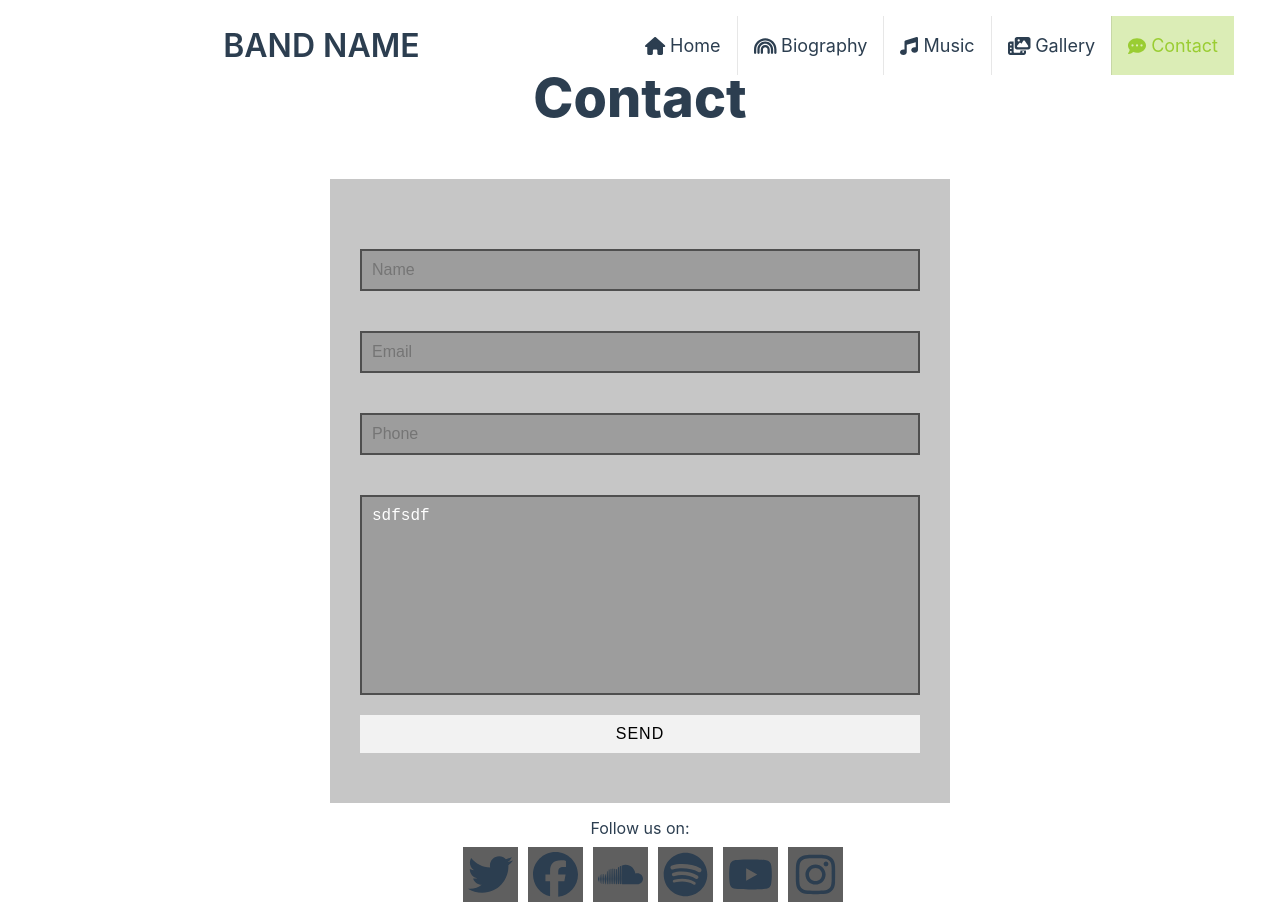
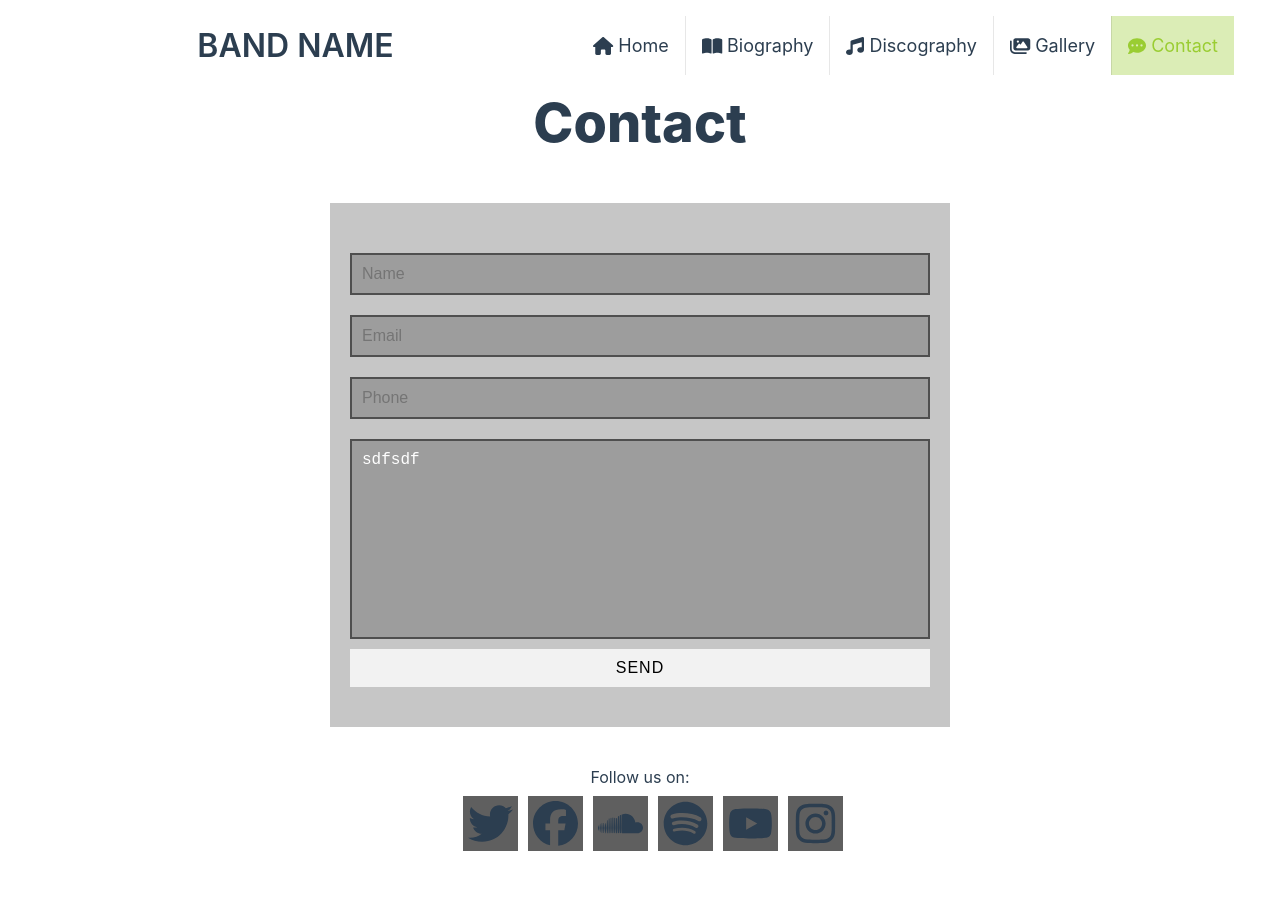
Before and after one commit to DyLaNHurtado/vue-band-website, a Vue app: page /contact in a window 1280 px wide. After the commit the page ends 866 px from the top, so only its background shows below. Built offline with nearby package versions, Linux system fonts and the light colour scheme.

Commit message:
Changing name of routes

```diff
--- a/src/App.vue
+++ b/src/App.vue
@@ -67,7 +67,7 @@ export default {
   </header>
   <RouterView />
   <Transition name="slide-fade">
-    <button v-if="!isTopOfPage" @click="scrollTop" class="fab"><font-awesome-icon class="icon"  :icon="['fas', 'arrow-up']" size="xl"/></button>
+    <button v-if="!isTopOfPage" @click="scrollTop()" class="fab"><font-awesome-icon class="icon"  :icon="['fas', 'arrow-up']" size="xl"/></button>
   </Transition>
   <button @click="toogleNavMenu()" class="nav-btn" :class="{'nav-menu-btn':showNavMenu}">
     <div></div>
--- a/src/assets/main.css
+++ b/src/assets/main.css
@@ -83,7 +83,7 @@ a,
 
 .btn:hover {
   color: white;
-  box-shadow: inset 340px 0 0 0 red;
+  box-shadow: inset 90vw 0 0 0 red;
 }
 
 .fade-in {
--- a/src/components/NavBar.vue
+++ b/src/components/NavBar.vue
@@ -4,6 +4,8 @@ export default {
     methods:{
         navClicked(){
             this.$emit('navClicked');
+            window.scrollTo({top: 0, left: 0, behavior: 'smooth'});
+
         }
     }
   }
@@ -12,9 +14,9 @@ export default {
 <template>
     <nav>
         <RouterLink to="/" @click="navClicked()"><font-awesome-icon class="icon" :icon="['fas', 'home']" :size="size"/>&nbsp;Home</RouterLink>
-        <RouterLink to="/biography"  @click="navClicked()"><font-awesome-icon class="icon" :icon="['fas', 'rainbow']" :size="size"/>&nbsp;Biography</RouterLink>
-        <RouterLink to="/music"  @click="navClicked()"><font-awesome-icon class="icon" :icon="['fas', 'music']" :size="size"/>&nbsp;Music</RouterLink>
-        <RouterLink to="/gallery"  @click="navClicked()"><font-awesome-icon class="icon" :icon="['fas', 'photo-film']" :size="size"/>&nbsp;Gallery</RouterLink>
+        <RouterLink to="/biography"  @click="navClicked()"><font-awesome-icon class="icon" :icon="['fas', 'book-open']" :size="size"/>&nbsp;Biography</RouterLink>
+        <RouterLink to="/discography"  @click="navClicked()"><font-awesome-icon class="icon" :icon="['fas', 'music']" :size="size"/>&nbsp;Discography</RouterLink>
+        <RouterLink to="/gallery"  @click="navClicked()"><font-awesome-icon class="icon" :icon="['fas', 'images']" :size="size"/>&nbsp;Gallery</RouterLink>
         <RouterLink to="/contact"  @click="navClicked()"><font-awesome-icon class="icon" :icon="['fas', 'comment-dots']" :size="size"/>&nbsp;Contact</RouterLink>
     </nav>
 </template>
--- a/src/router/index.js
+++ b/src/router/index.js
@@ -20,9 +20,9 @@ const router = createRouter({
       component: () => import('../views/GalleryView.vue')
     },
     {
-      path: '/music',
-      name: 'music',
-      component: () => import('../views/MusicView.vue')
+      path: '/discography',
+      name: 'discography',
+      component: () => import('../views/DiscographyView.vue')
     },
     {
       path: '/tours',
--- a/src/views/BiographyView.vue
+++ b/src/views/BiographyView.vue
@@ -24,6 +24,7 @@
     justify-content: flex-start;
     flex-direction: column;
     width: 100%;
+    padding: 20px;
     padding-top: 5rem;
   }
 
--- a/src/views/ContactView.vue
+++ b/src/views/ContactView.vue
@@ -32,7 +32,7 @@
     justify-content: center;
     width: 50%;
     margin-top: 25px;
-    padding: 50px 30px;
+    padding: 40px 20px;
     background-color: #56565656;
     border-top: 2px solid white;
     border-bottom: 2px solid white;
@@ -49,7 +49,7 @@
     max-height: 100%;
     width: 100%;
     height: 200px;
-    margin: 20px;
+    margin: 10px;
     overflow-y: auto;
     border: 2px solid #4f4f4f;
     box-shadow: none;
@@ -70,7 +70,7 @@
     max-width: 100%;
     max-height: 100%;
     width: 100%;
-    margin: 20px;
+    margin: 10px;
     border: 2px solid #4f4f4f;
     box-shadow: none;
     background-color: #4f4f4f56;
--- a/src/views/GalleryView.vue
+++ b/src/views/GalleryView.vue
@@ -15,7 +15,10 @@ export default {
 <template>
   <div class="gallery">
     <h1 class="title">Gallery</h1>
-    <GallerySection date="" :sectionList="[]" v-for="item in mediaList" />
+    <div class="container">
+
+    </div>
+    <!-- <GallerySection date="" :sectionList="[]" v-for="item in mediaList" /> -->
   </div>
 </template>
 
@@ -28,6 +31,14 @@ export default {
     width: 100%;
     padding: 20px;
     padding-top: 5rem;
+  }
+  .container{
+    width: 100%;
+    display: flex;
+    flex-direction: column;
+    justify-content: center;
+    align-items: center;
+
   }
   .section-dated{
     width: 100%;
```
Also changed, not shown: src/views/DiscographyView.vue (renamed from src/views/MusicView.vue).
